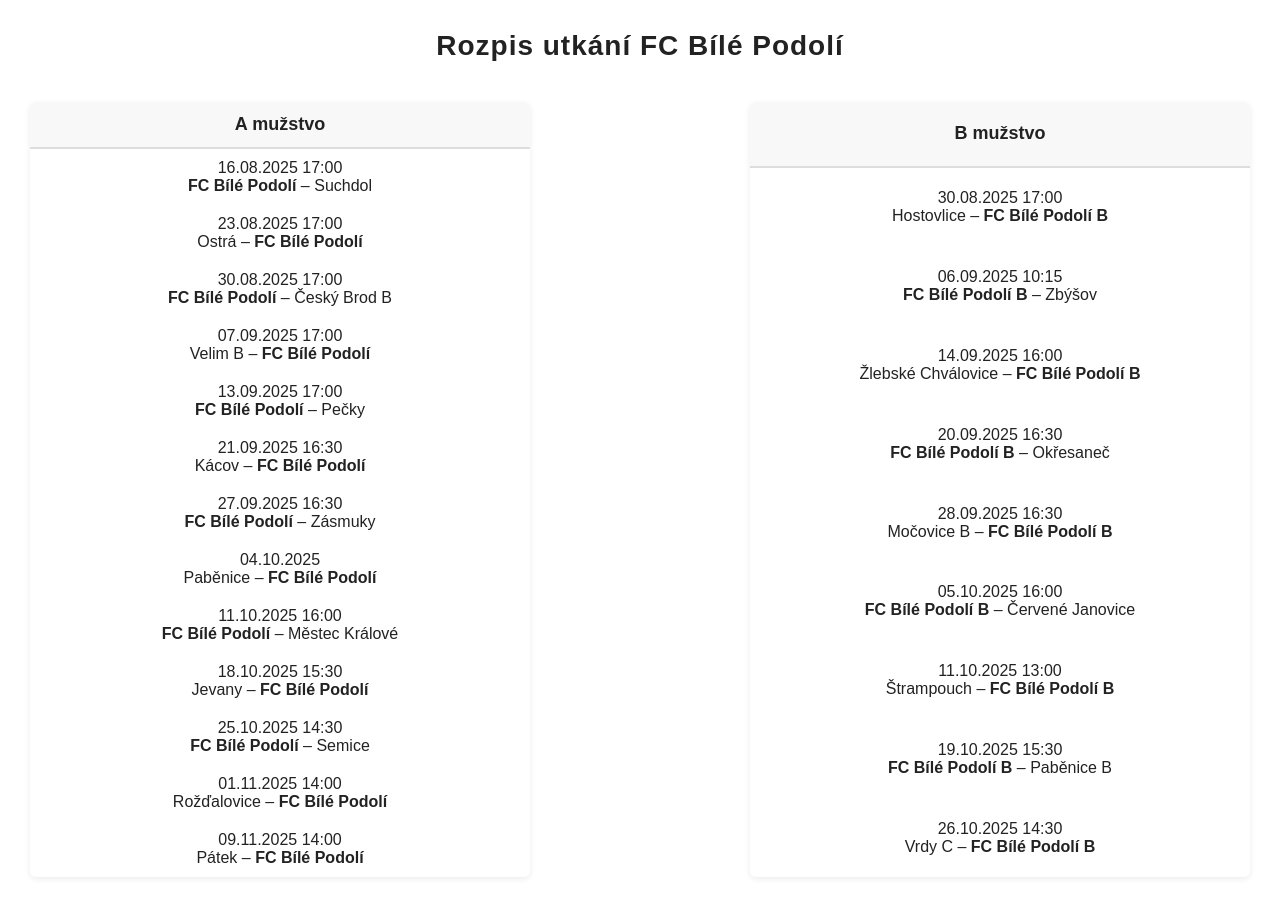
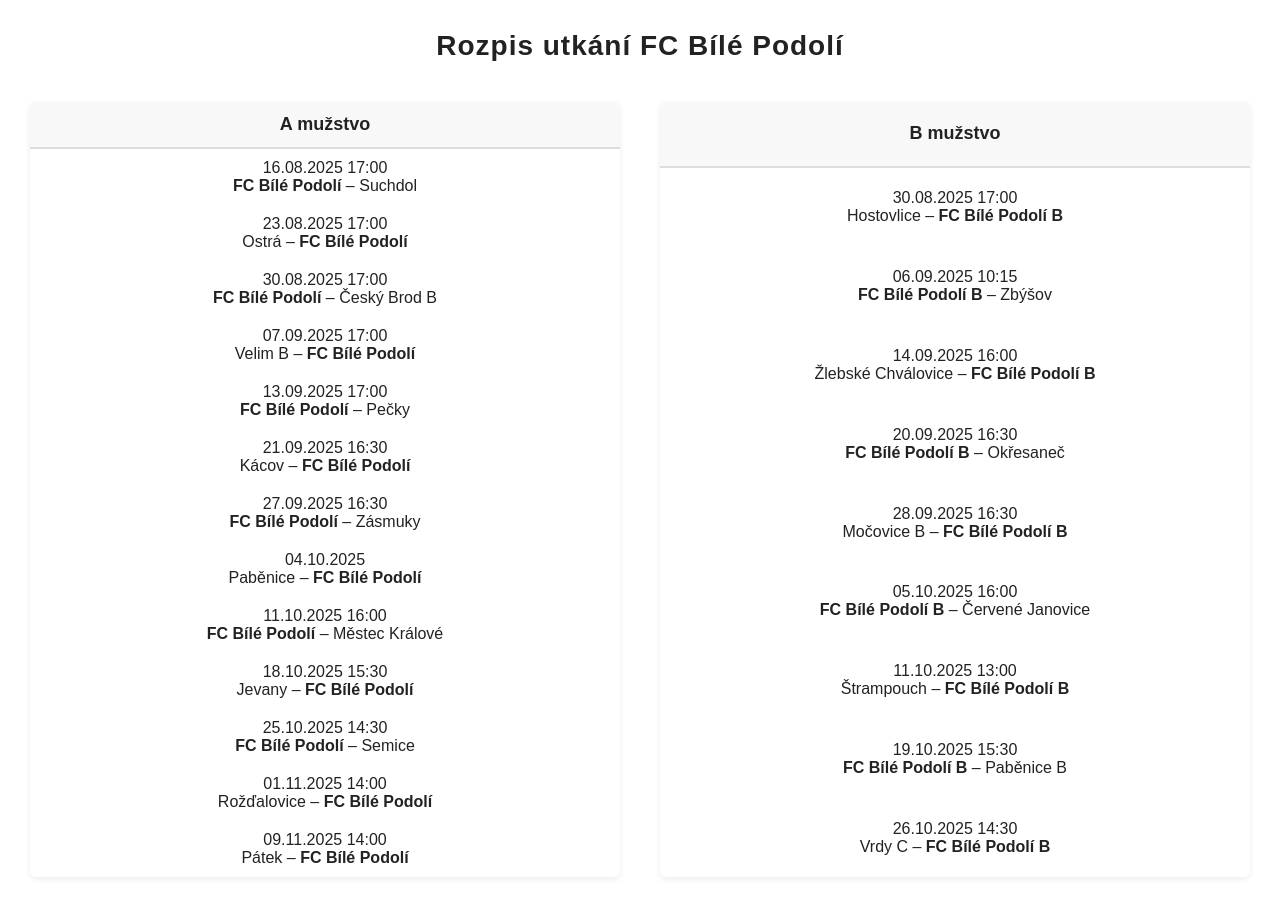
Before and after one commit to DominikaJankova/fc-bile-podoli-rozpis, a plain HTML site: page index.html in a window 1280 px wide. Drawn offline with Linux system fonts and the light colour scheme.

Commit message:
Update index.html

```diff
--- a/index.html
+++ b/index.html
@@ -17,14 +17,12 @@
     letter-spacing: 1px;
   }
   .tables {
-    display: flex;
-    justify-content: space-between;
+    display: grid;
+    grid-template-columns: 1fr 1fr; /* přesně dva sloupce */
     gap: 40px;
-    flex-wrap: wrap;
   }
   table {
     width: 100%;
-    max-width: 500px;
     border-collapse: collapse;
     box-shadow: 0 2px 6px rgba(0,0,0,0.08);
     border-radius: 6px;
@@ -35,6 +33,7 @@
     padding: 12px;
     font-size: 18px;
     border-bottom: 2px solid #ddd;
+    text-align: center;
   }
   td {
     padding: 10px;
@@ -91,7 +90,6 @@
 </html>
 
 
-
 </body>
 </html>
 
```
